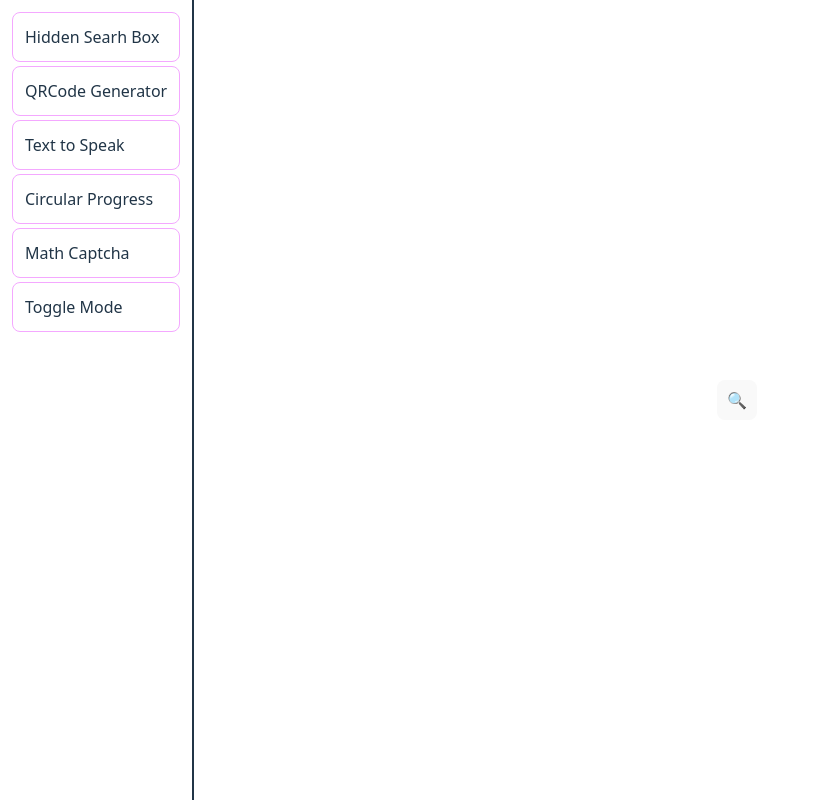
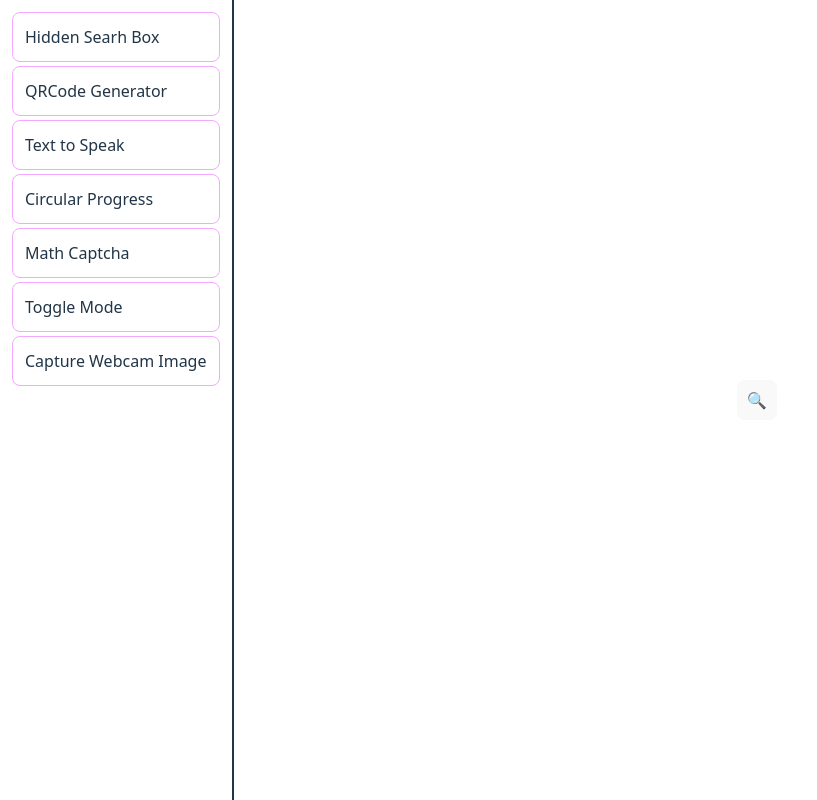
Before and after one commit to Hendrilalaina/components-react-tailwind, a React (Vite) app: page / in a window 1280 px wide. Shown: the whole page, without its empty margins (0-817 px from the left). Built offline with nearby package versions, Linux system fonts and the light colour scheme.

Commit message:
CaptureWebcamImage component to App.tsx

```diff
--- a/src/App.tsx
+++ b/src/App.tsx
@@ -6,6 +6,7 @@
 import { CircularProgress } from "./components/Circular-Progress/CircularProgress";
 import { MatCaptcha } from "./components/Math-Captcha/MathCaptcha";
 import { DarkMode } from "./components/Dark-Mode/DarkMode";
+import { CaptureWebcamImage } from "./components/Capture-Webcam-Image/CaptureWebcamImage";
 
 const App = () => {
   const [index, setIndex] = useState(0);
@@ -16,6 +17,7 @@
     { label: "Circular Progress", component: <CircularProgress /> },
     { label: "Math Captcha", component: <MatCaptcha /> },
     { label: "Toggle Mode", component: <DarkMode /> },
+    { label: "Capture Webcam Image", component: <CaptureWebcamImage /> },
   ];
   return (
     <div className="flex h-full">
```
